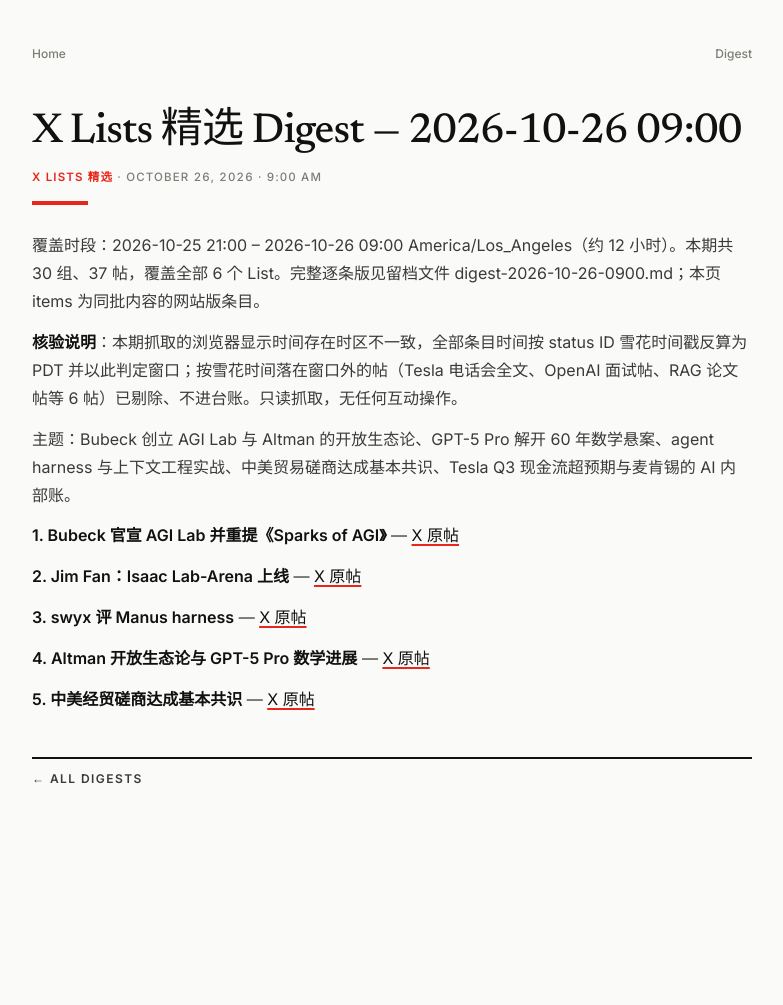
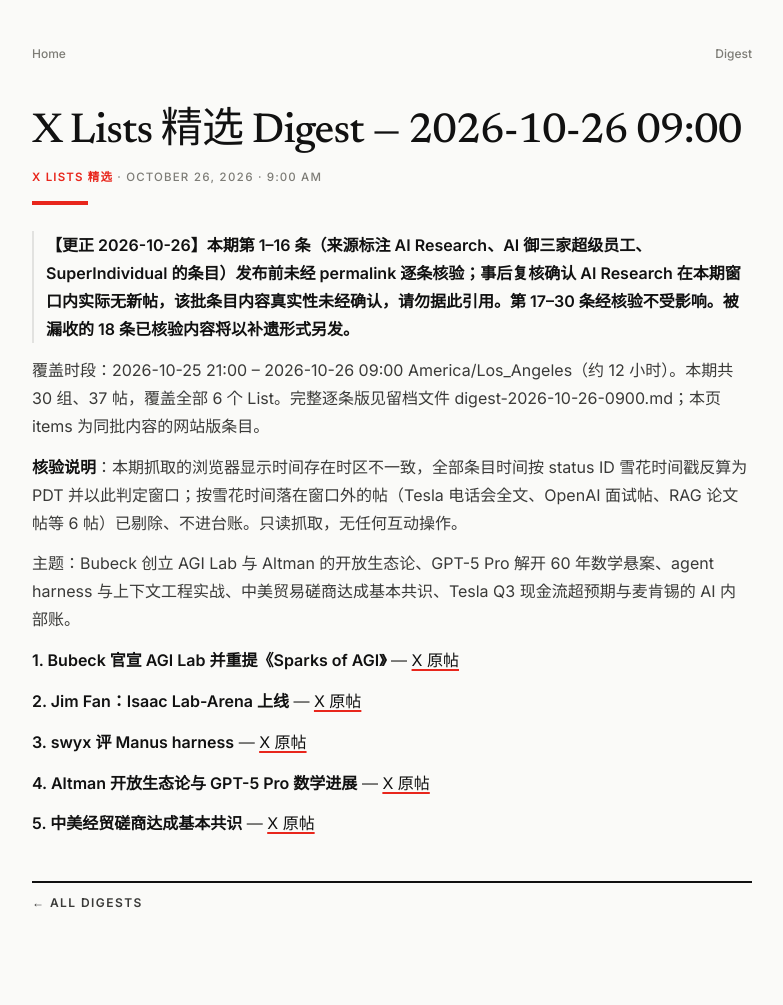
Before and after one commit to cptidiot/mzhao.me, a Jekyll site: the page built from _digests/2026-10-26-x-lists-0900.md, in a window 1280 px wide. Shown: the whole page, without its empty margins (248-1031 px from the left). Built offline with Jekyll 4.4.1, drawn with Linux system fonts in a browser that asks for light colours; before the commit the page ends 900 px from its top, so only the background shows below that.

Commit message:
Digest: x-lists 2026-10-26 (correction note: items 1-16 unverified)

```diff
--- a/_digests/2026-10-26-x-lists-0900.md
+++ b/_digests/2026-10-26-x-lists-0900.md
@@ -186,6 +186,8 @@
     url: "https://x.com/jimcramer/status/2114593910423363632"
     link_label: "X 原帖"
 ---
+> **【更正 2026-10-26】本期第 1–16 条（来源标注 AI Research、AI 御三家超级员工、SuperIndividual 的条目）发布前未经 permalink 逐条核验；事后复核确认 AI Research 在本期窗口内实际无新帖，该批条目内容真实性未经确认，请勿据此引用。第 17–30 条经核验不受影响。被漏收的 18 条已核验内容将以补遗形式另发。**
+
 覆盖时段：2026-10-25 21:00 – 2026-10-26 09:00 America/Los_Angeles（约 12 小时）。本期共 30 组、37 帖，覆盖全部 6 个 List。完整逐条版见留档文件 digest-2026-10-26-0900.md；本页 items 为同批内容的网站版条目。
 
 **核验说明**：本期抓取的浏览器显示时间存在时区不一致，全部条目时间按 status ID 雪花时间戳反算为 PDT 并以此判定窗口；按雪花时间落在窗口外的帖（Tesla 电话会全文、OpenAI 面试帖、RAG 论文帖等 6 帖）已剔除、不进台账。只读抓取，无任何互动操作。
```
